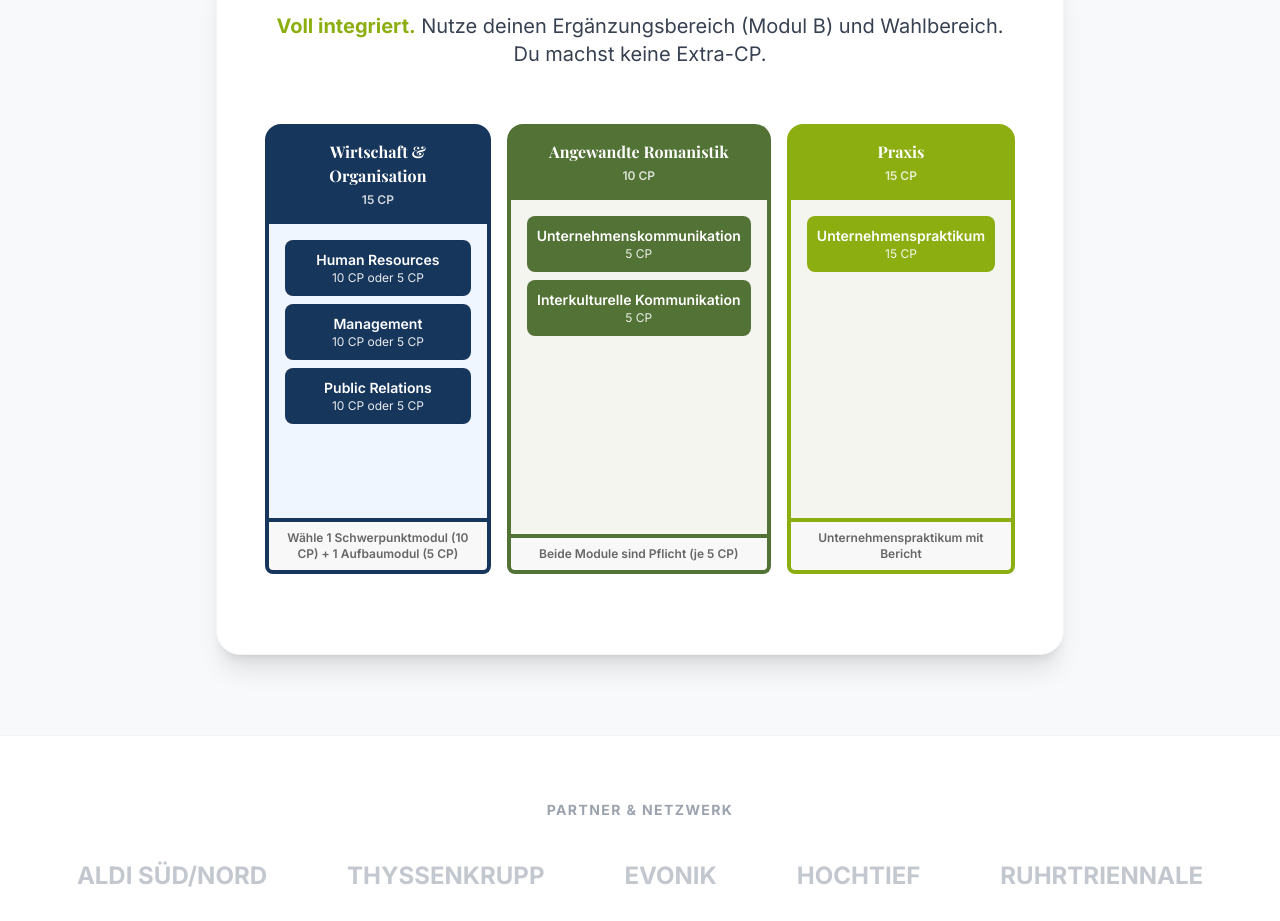
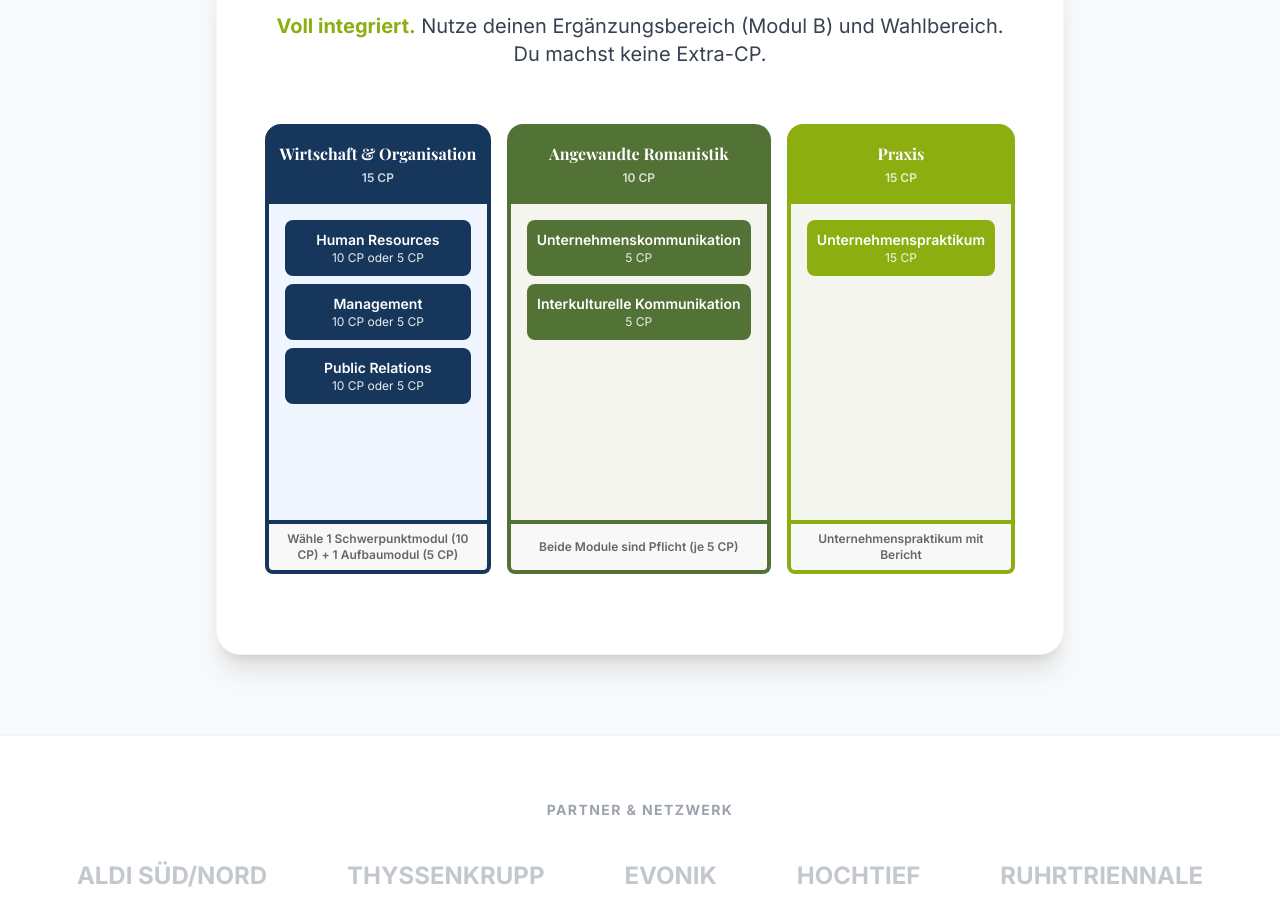
Before and after one commit to oppenpsy-rub/apcc-landing, a React (Vite) app: page / in a window 1280 px wide. Shown: the part 5240-6161 px from the top of the page. Built offline with nearby package versions, Linux system fonts and the light colour scheme; a web font is replaced by a local one.

Commit message:
Design: Säulen Header und Footer auf gleiche Höhe
- Header: Feste Höhe 80px, zentriert mit flexbox
- Footer: Feste Höhe 50px, zentriert mit flexbox
- Alle drei Säulen haben jetzt einheitliche Header- und Footer-Höhen

```diff
--- a/src/components/PillarChart.jsx
+++ b/src/components/PillarChart.jsx
@@ -47,16 +47,17 @@ const PillarChart = ({ variant = '1fach' }) => {
               >
                 {/* Pillar Header */}
                 <div
-                  className={`w-full text-white py-3 px-3 rounded-t-2xl border-4`}
+                  className={`w-full text-white rounded-t-2xl border-4 flex flex-col items-center justify-center`}
                   style={{
                     backgroundColor: colors.hex || (pillar.id === 'pillar1' ? '#17365c' : '#8dae10'),
-                    borderColor: colors.hex || (pillar.id === 'pillar1' ? '#17365c' : '#8dae10')
+                    borderColor: colors.hex || (pillar.id === 'pillar1' ? '#17365c' : '#8dae10'),
+                    height: '80px'
                   }}
                 >
-                  <h3 className="font-bold text-sm md:text-base text-center">
+                  <h3 className="font-bold text-sm md:text-base text-center leading-tight">
                     {pillar.data.label}
                   </h3>
-                  <p className="text-xs text-white text-opacity-80 text-center mt-1 font-semibold">
+                  <p className="text-xs text-white text-opacity-80 text-center font-semibold mt-1">
                     {pillar.data.cp}
                   </p>
                 </div>
@@ -91,14 +92,15 @@ const PillarChart = ({ variant = '1fach' }) => {
 
                 {/* Pillar Footer - Info */}
                 <div
-                  className={`w-full text-xs text-center p-2 rounded-b-lg border-4 border-t-0`}
+                  className={`w-full text-xs text-center rounded-b-lg border-4 border-t-0 flex items-center justify-center`}
                   style={{
                     borderColor: colors.hex || (pillar.id === 'pillar1' ? '#17365c' : '#8dae10'),
                     backgroundColor: '#f8f8f8',
-                    color: '#666'
+                    color: '#666',
+                    height: '50px'
                   }}
                 >
-                  <p className="font-semibold">{pillar.data.info}</p>
+                  <p className="font-semibold px-2">{pillar.data.info}</p>
                 </div>
               </motion.div>
             );
```
